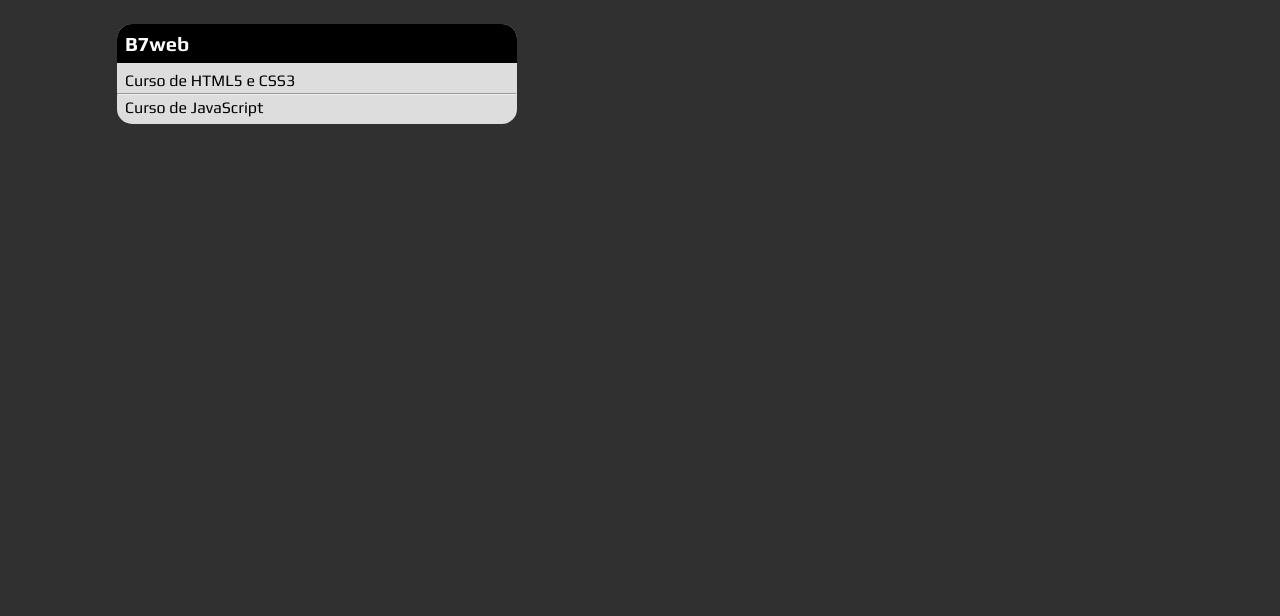
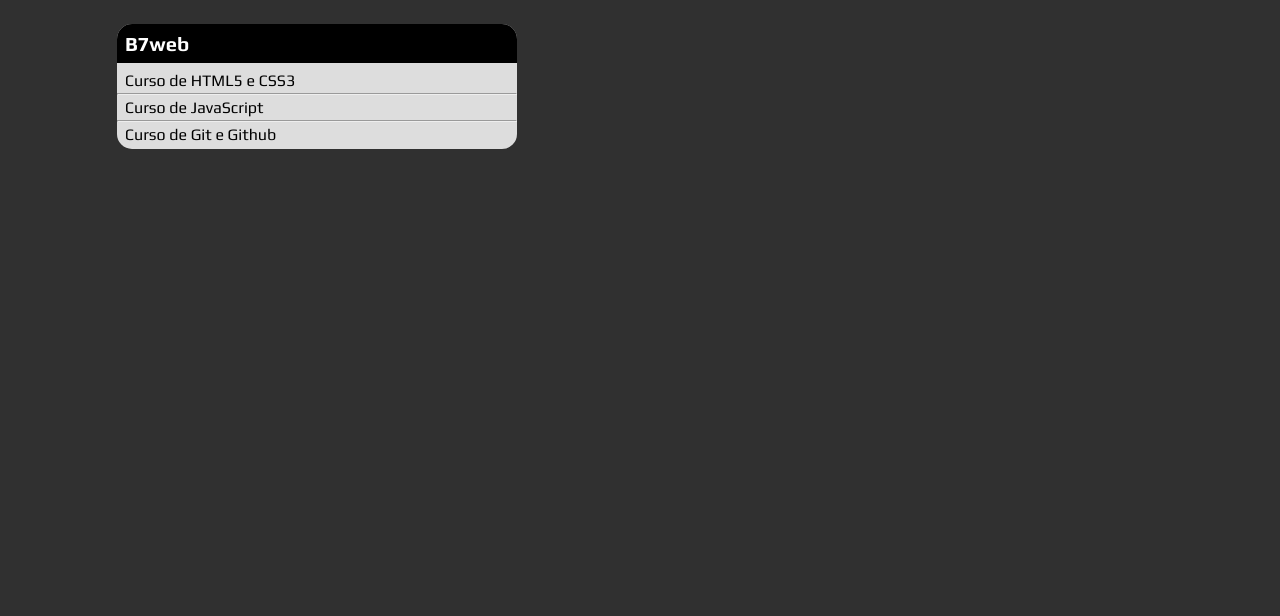
Before and after one commit to gabrielsanttos/meuportfolio, a plain HTML site: page certificates.html in a window 1280 px wide. Shown: the part 184-800 px from the top of the page. Drawn offline with Linux system fonts and the light colour scheme.

Commit message:
Adicionando o certificado do curso de GIT e modificando o arquivo CSS

```diff
--- a/assets/css/style.css
+++ b/assets/css/style.css
@@ -288,7 +288,7 @@ main {
 .courses div {
     width: 100%;
     max-width: 400px;
-    height: 100px;
+    height: 125px;
     background: var(--page-color-hover-menu);
     border-radius: 15px;
 }
--- a/certificates.html
+++ b/certificates.html
@@ -40,6 +40,8 @@
                 <a href="../Certificados/B7WEB/Curso de html e css.jpg" target="_blank">Curso de HTML5 e CSS3</a><br/>
                 <hr/>
                 <a href="../Certificados/B7WEB/Curso de JavaScript.jpg" target="_blank">Curso de JavaScript</a>
+                <hr/>
+                <a href="../Certificados/B7WEB/Curso de Git e GitHub.jpg" target="_blank">Curso de Git e Github</a>
             </div>
             <!-- <div class="cursoemvideo">
                 <h3 class="background">Curso Em Vídeo</h3>
```
